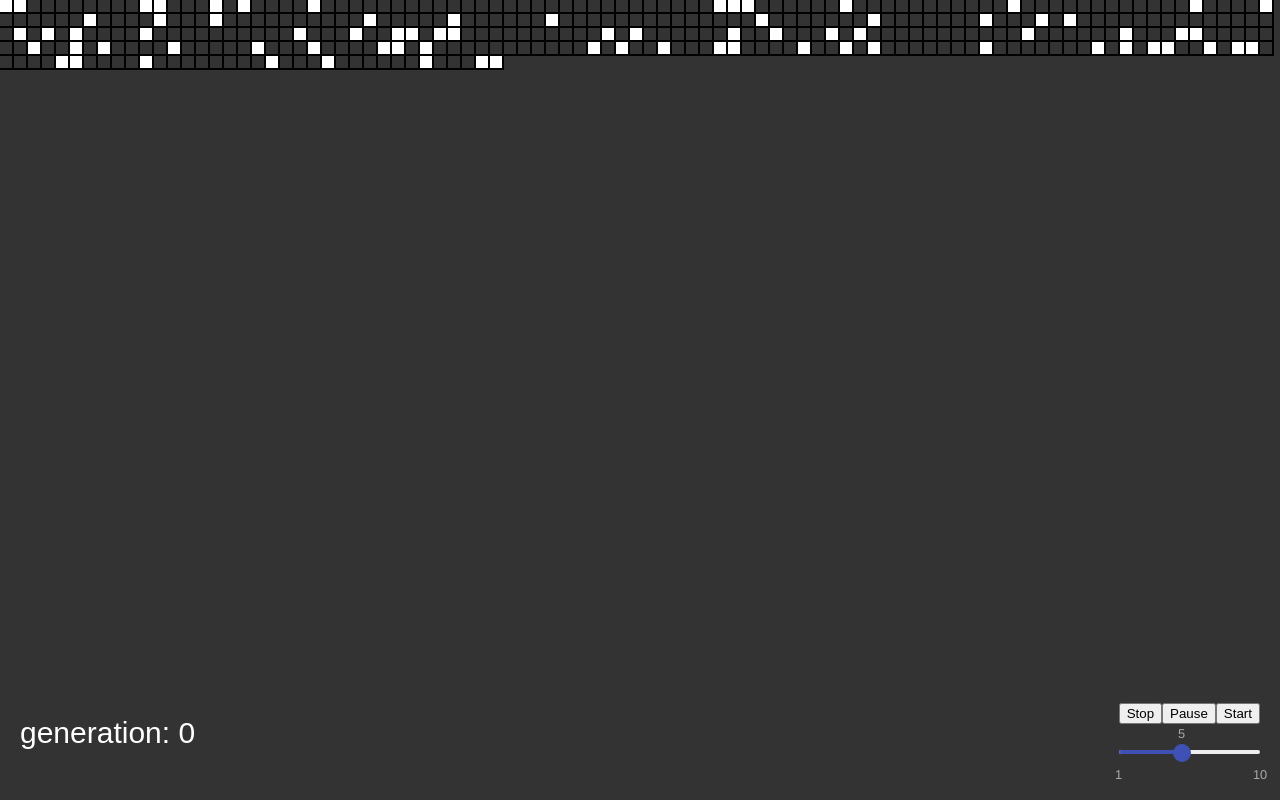
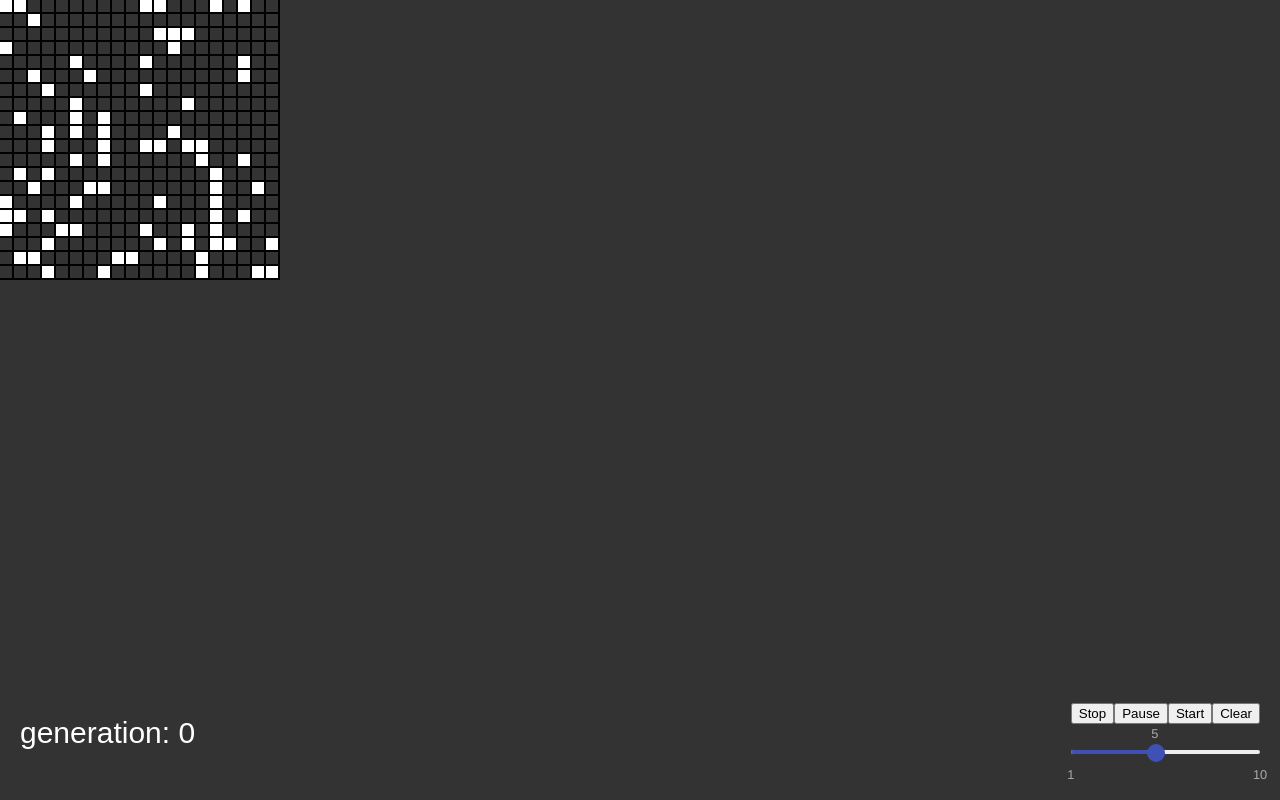
Before and after one commit to PavlyukVadim/DEV-Challenge-11, a React app: page / in a window 1280 px wide. Built offline with nearby package versions, Linux system fonts and the light colour scheme.

Commit message:
add clear

```diff
--- a/src/components/App/App.jsx
+++ b/src/components/App/App.jsx
@@ -47,15 +47,14 @@ class App extends Component {
   render() {
     return (
     	<div>
-    		<Grid generation={this.state.generation}/>
-				<Generation
-				  nextGeneration={this.nextGeneration}
-				  currMode={this.state.mode}
-				  speed={this.state.speed}/>
-				<ControlPanel
-				  changeMode={this.changeMode}
-				  changeSpeed={this.changeSpeed}
-				  speed={this.state.speed}/>
+    		<Grid generation={this.state.generation}
+    		      currMode={this.state.mode}/>
+				<Generation nextGeneration={this.nextGeneration}
+				            currMode={this.state.mode}
+				            speed={this.state.speed}/>
+				<ControlPanel changeMode={this.changeMode}
+											changeSpeed={this.changeSpeed}
+				  						speed={this.state.speed}/>
     	</div>
     );
   }
--- a/src/components/Cell/Cell.jsx
+++ b/src/components/Cell/Cell.jsx
@@ -8,7 +8,6 @@ class Cell extends Component {
     this.state = {
 			alive: this.props.alive
     };
-    this.switchCellState = this.switchCellState.bind(this);
   }
 
   componentWillReceiveProps(nextProps) {
@@ -22,7 +21,8 @@ class Cell extends Component {
   }
 
   shouldComponentUpdate(nextProps, nextState) {
-    if (this.state.alive === nextProps.alive) {
+    if (this.state.alive === nextProps.alive &&
+    	  this.state.alive === nextState.alive) {
 			return false;
     } else {
     	return true;
@@ -36,13 +36,14 @@ class Cell extends Component {
   			alive: !prevState.alive
   		};
 		});
+		this.props.changeCellState(this.state.alive, this.props.row, this.props.col);
   }
 
   render() {
   	let alive = this.state.alive;
     return (
       <div className={"cell " + (alive ? "alive" : "")}
-           onClick={this.switchCellState}
+           onClick={() => {this.switchCellState()}}
            ref={(input) => { this.textInput = input; }}>
       </div>
     );
--- a/src/components/ControlPanel/ControlPanel.jsx
+++ b/src/components/ControlPanel/ControlPanel.jsx
@@ -13,6 +13,7 @@ class ControlPanel extends Component {
     this.stopUpdate = this.stopUpdate.bind(this);
     this.pauseUpdate = this.pauseUpdate.bind(this);
     this.startUpdate = this.startUpdate.bind(this);
+    this.clearGrid = this.clearGrid.bind(this);
     this.changeSpeed = this.changeSpeed.bind(this);
   }
 
@@ -28,6 +29,10 @@ class ControlPanel extends Component {
     this.props.changeMode('start');
   }
 
+  clearGrid() {
+    this.props.changeMode('clear');
+  }
+
   changeSpeed(speed) {
     this.setState({speed});
     this.props.changeSpeed(speed);
@@ -39,6 +44,7 @@ class ControlPanel extends Component {
     	  <input type="button" value="Stop" onClick={this.stopUpdate}/>
         <input type="button" value="Pause" onClick={this.pauseUpdate}/>
         <input type="button" value="Start" onClick={this.startUpdate}/>
+        <input type="button" value="Clear" onClick={this.clearGrid}/>
         <InputRange
           minValue={1}
           maxValue={10}
--- a/src/components/Grid/Grid.jsx
+++ b/src/components/Grid/Grid.jsx
@@ -9,7 +9,7 @@ class Grid extends Component {
     this.width = 20;
     this.height = 20;
     this.state = {
-      grid: this.getCellGrid()
+      grid: this.getCellGrid({random: true})
     };
     this.gridStyle = {
       width: this.width * 14 + 'px',
@@ -18,25 +18,43 @@ class Grid extends Component {
     this.generation = this.props.generation;
   }
 
-  componentWillReceiveProps() {
-    this.updateCellGrid();
+  componentWillReceiveProps(nextProps) {
+    if (nextProps.currMode === 'clear') {
+      this.setState(() => {
+        return {
+          grid: this.getCellGrid({clear: true})
+        }
+      });
+    } else if (this.generation !== nextProps.generation) {
+      this.updateCellGrid();
+    }
   }
 
   shouldComponentUpdate(nextProps, nextState) {
-    if (this.generation === nextProps.generation) {
+    if (this.generation === nextProps.generation && nextProps.currMode !== 'clear') {
       return false;
     }
     this.generation = nextProps.generation;
     return true;
   }
 
-  getCellGrid() {
+  getCellGrid(config) {
     let grid = [];
     let i, j;
     for (i = 0; i < this.width; i++) {
       for (j = 0; j < this.height; j++) {
-        let alive = Math.random() > 0.8;
-        grid.push(<Cell key={i * this.width + j} alive={alive}/>);
+        let alive;
+        if (config.random) {
+          alive = Math.random() > 0.8;
+        } else if (config.clear) {
+          alive = false;
+        }
+
+        grid.push(<Cell key={i * this.width + j}
+                        alive={alive}
+                        row={i}
+                        col={j}
+                        changeCellState={(...arg) => this.changeCellState(...arg)}/>);
       }
     }
     return grid;
@@ -50,7 +68,11 @@ class Grid extends Component {
         let currCellState = grid[i * this.width + j].props.alive;
         let newCellState = this.updateCell(i, j, currCellState);
         if (currCellState != newCellState) {
-          grid[i * this.width + j] = (<Cell key={i * this.width + j} alive={newCellState}/>);
+          grid[i * this.width + j] = (<Cell key={i * this.width + j}
+                                            alive={newCellState}
+                                            row={i}
+                                            col={j}
+                                            changeCellState={(...arg) => this.changeCellState(...arg)}/>);
         }
       }
     }
@@ -60,7 +82,22 @@ class Grid extends Component {
         grid: grid
       }
     });
+  }
 
+  changeCellState(...arg) {
+    let {alive, i, j} = arg;
+    let grid = [].concat(this.state.grid);
+    grid[i * this.width + j] = (<Cell key={i * this.width + j}
+                                      alive={alive}
+                                      row={i}
+                                      col={j}
+                                      changeCellState={(...arg) => this.changeCellState(...arg)}/>);
+
+    this.setState(() => {
+      return {
+        grid: grid
+      }
+    });
   }
 
   updateCell(row, col, currCellState) {
@@ -78,11 +115,11 @@ class Grid extends Component {
     if (neighborhood.length <= 1 || neighborhood.length >= 4) {
       return false;
     }
-
     return true;
   }
 
   render() {
+    console.log('c');
     let grid = this.state.grid;
     return (
       <div id="grid" style={this.gridStyle}>
--- a/src/components/Grid/Grid.scss
+++ b/src/components/Grid/Grid.scss
@@ -1,7 +1,5 @@
 $grey: rgb(51, 51, 51);
 
 #grid {
-	min-width: 100vw;
-	min-height: 100vh;
 	background-color: $grey;
 }
--- a/src/index.css
+++ b/src/index.css
@@ -2,4 +2,5 @@ body {
   margin: 0;
   padding: 0;
   font-family: sans-serif;
+  background-color: rgb(51, 51, 51);
 }
```
